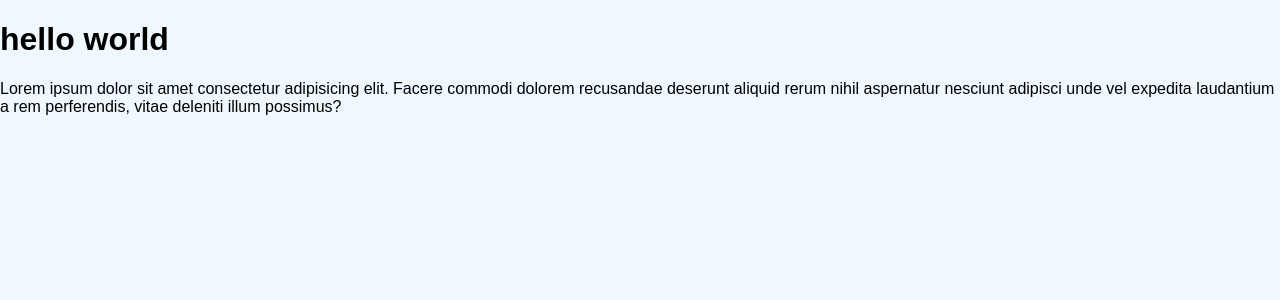
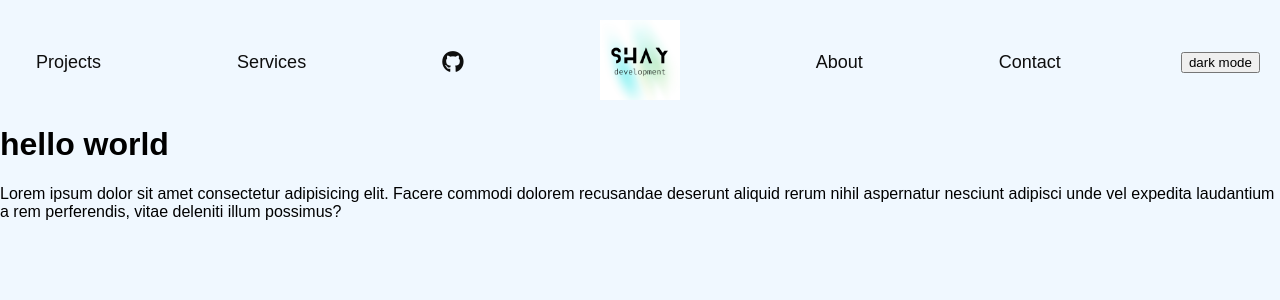
Before and after one commit to shay122990/port.2.0-folio, a React (Create React App) app: page / in a window 1280 px wide. Shown: the top 300 px of the page. Built offline with nearby package versions, Linux system fonts and the light colour scheme; a web font is replaced by a local one.

Commit message:
created navbar

```diff
--- a/src/App.js
+++ b/src/App.js
@@ -1,8 +1,10 @@
 import "./App.css";
+import { NavBar } from "./components/navigation/nav.component";
 
 function App() {
   return (
     <div className='App'>
+      <NavBar />
       <h1>hello world</h1>
       <p>
         Lorem ipsum dolor sit amet consectetur adipisicing elit. Facere commodi
--- /dev/null
+++ b/src/components/dark-mode-toggle/dark-mode-toggle.jsx
@@ -0,0 +1,7 @@
+import React from "react";
+
+function DarkModeToggle() {
+  return <button>dark mode</button>;
+}
+
+export default DarkModeToggle;
--- /dev/null
+++ b/src/components/navigation/nav.component.jsx
@@ -0,0 +1,31 @@
+import React from "react";
+import "./nav.styles.css";
+import logo from "../../media/logo.png";
+import DarkModeToggle from "../dark-mode-toggle/dark-mode-toggle";
+
+export const NavBar = () => {
+  const links = [
+    { text: "Projects", href: "#projects" },
+    { text: "Services", href: "#services" },
+    {
+      text: "",
+      href: "https://github.com/shay122990",
+      icon: "fa-brands fa-github",
+      target: "_blank",
+    },
+    { text: "Home", href: "#home", logo: true },
+    { text: "About", href: "#about" },
+    { text: "Contact", href: "#contact" },
+  ];
+  return (
+    <nav className='nav'>
+      {links.map((link, index) => (
+        <a href={link.href} key={index} target={link.target}>
+          {link.icon ? <i className={link.icon}></i> : null}
+          {link.logo ? <img src={logo} alt='Logo' /> : link.text}
+        </a>
+      ))}
+      <DarkModeToggle />
+    </nav>
+  );
+};
--- /dev/null
+++ b/src/components/navigation/nav.styles.css
@@ -0,0 +1,24 @@
+.nav {
+  margin: 20px;
+  display: flex;
+  flex-direction: row;
+  align-items: center;
+  justify-content: space-between;
+  background-color: transparent;
+}
+.nav a {
+  font-size: 18px;
+  color: #0e0e0e;
+  text-decoration: none;
+  margin: 0 1rem;
+}
+nav a:hover {
+  color: #4fe0c3;
+}
+img {
+  width: 80px;
+  height: 80px;
+}
+i {
+  font-size: 22px;
+}
```
Also changed, not shown: src/media/logo.png (added).
